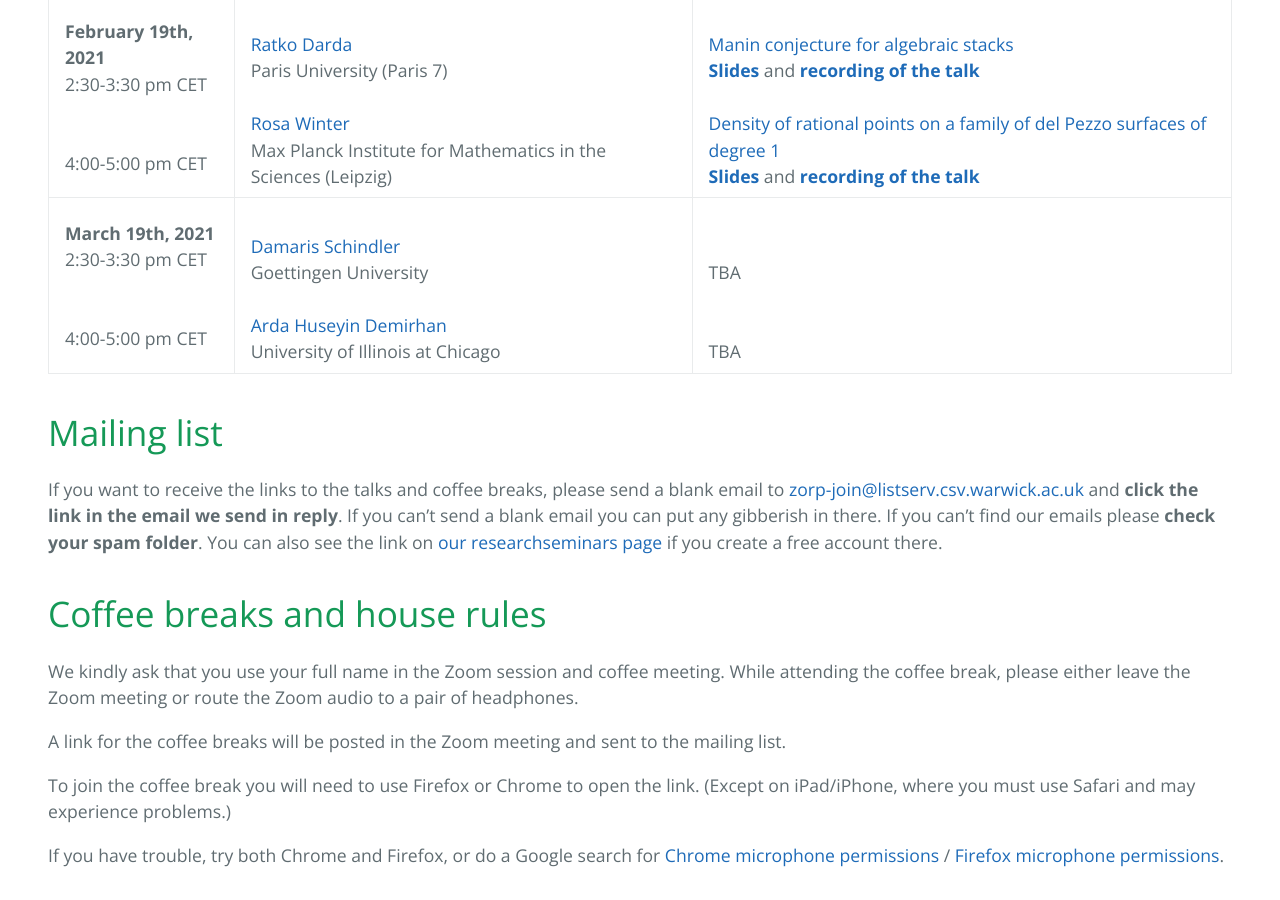
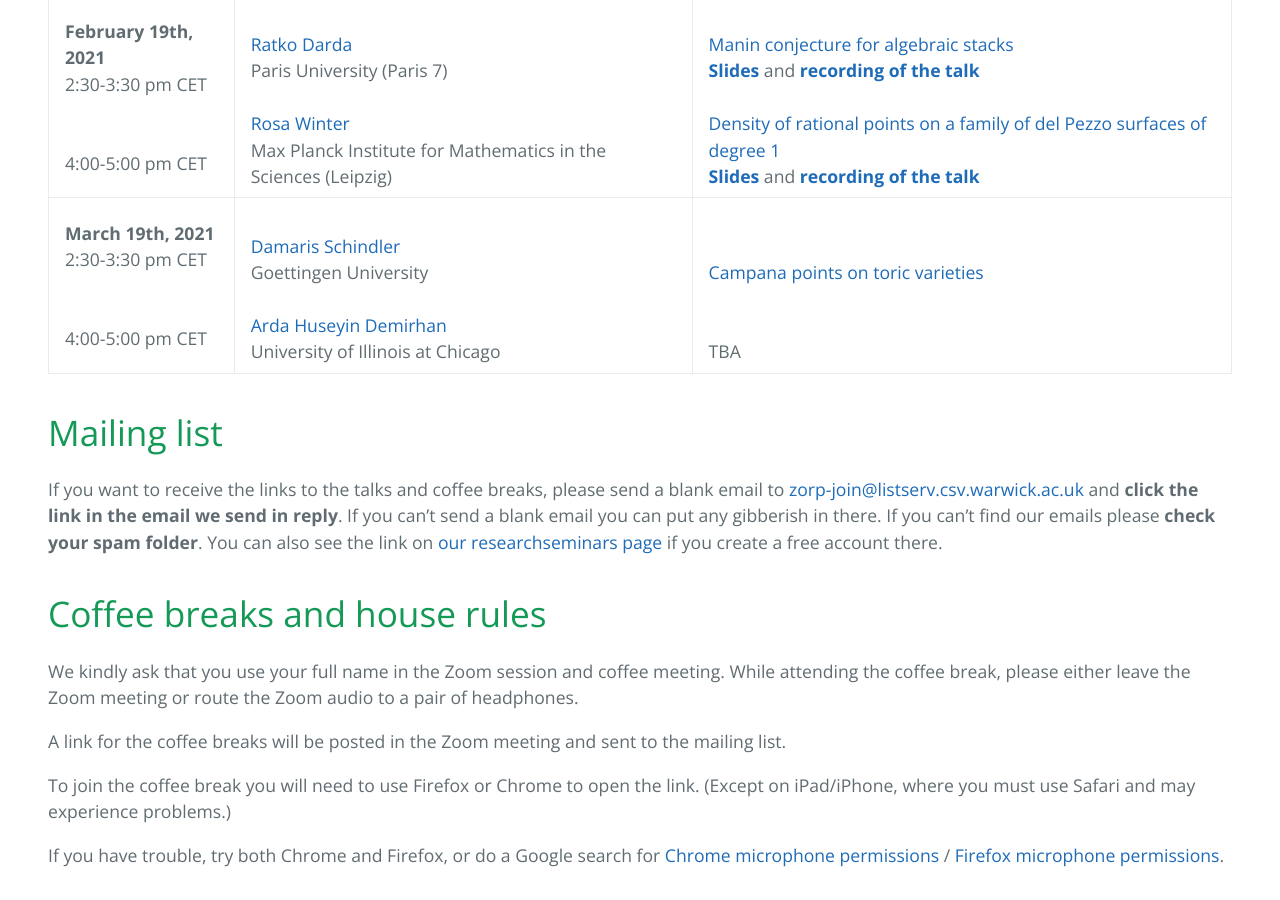
Before and after one commit to zoom-on-rational-points/zoom-on-rational-points.github.io, a Jekyll site: the page built from index.md, in a window 1280 px wide and 900 px high, scrolled down 1279 px. Built offline with Jekyll 4.4.1, drawn with Linux system fonts in a browser that asks for light colours; our own code applies the rules of GitHub Pages for plain Markdown files.

Commit message:
Update index.md

```diff
--- a/index.md
+++ b/index.md
@@ -16,7 +16,7 @@
 | **December 11th, 2020** <br>2:30-3:30 pm CET <br><br> <br> 4:00-5:00 pm CET <br>| <br><a href="https://www.imo.universite-paris-saclay.fr/~colliot/">Jean-Louis Colliot-Thélène</a> <br> CNRS and Paris-Saclay University (Orsay) <br><br>  <a href="https://www.math.wisc.edu/~ellenber/"> Jordan Ellenberg </a> <br> UW Madison| <br><a href="https://zoom-on-rational-points.github.io/abstractCT">Jumps in the rank of the Mordell-Weil group</a> / <a href="https://zoom-on-rational-points.github.io/resumeCT">Sauts du rang du groupe de Mordell-Weil</a> <br><a href="slidesCT.pdf" style="font-weight:bold">Slides</a> (in French) and <a href="https://www.youtube.com/watch?v=BMyr5qWhbhg&t=38s&ab_channel=EfthymiosSofos" style="font-weight:bold">recording of the talk</a><br><br><a href="https://zoom-on-rational-points.github.io/abstractJE">Some questions around counting rational points on stacks</a><br><a href="slidesJE.pdf" style="font-weight:bold">Slides</a> and <a href="https://www.youtube.com/watch?v=lQ9vtUhit_Y&ab_channel=EfthymiosSofos" style="font-weight:bold">recording of the talk</a>|
 | **January 15th, 2021** <br>2:30-3:30 pm CET <br><br> <br> 4:00-5:00 pm CET <br>| <br><a href ="http://www-personal.umich.edu/~ytchan/">Stephanie Chan</a> <br> University of Michigan <br><br>  <a href="http://guests.mpim-bonn.mpg.de/carlo.pagano90/"> Carlo Pagano </a> <br> University of Glasgow and Max Planck Institute for Mathematics (Bonn)| <br><a href="https://zoom-on-rational-points.github.io/abstractSC">A density of ramified primes</a><br><a href="slidesSC.pdf" style="font-weight:bold">Slides</a> and <a href="https://www.youtube.com/watch?v=NRguyZeohFU" style="font-weight:bold">recording of the talk</a><br><br><a href="https://zoom-on-rational-points.github.io/abstractCP">On the statistics of number fields, integral points and Arakelov ray class groups</a><br><a href="https://www.youtube.com/watch?v=bOaQY5jOarw&t=12s" style="font-weight:bold">Recording of the talk</a>|
 | **February 19th, 2021** <br>2:30-3:30 pm CET <br><br> <br> 4:00-5:00 pm CET <br>| <br><a href ="https://webusers.imj-prg.fr/ratko.darda">Ratko Darda</a> <br> Paris University (Paris 7) <br><br>   <a href="https://personal-homepages.mis.mpg.de/winter/">Rosa Winter</a> <br>Max Planck Institute for Mathematics in the Sciences (Leipzig) | <br><a href="https://zoom-on-rational-points.github.io/abstractRD">Manin conjecture for algebraic stacks</a><br><a href="slidesRD.pdf" style="font-weight:bold">Slides</a> and <a href="https://www.youtube.com/watch?v=ZJfP1TI6soQ" style="font-weight:bold">recording of the talk</a><br><br><a href="https://zoom-on-rational-points.github.io/abstractRW">Density of rational points on a family of del Pezzo surfaces of degree 1</a><br><a href="slidesRW.pdf" style="font-weight:bold">Slides</a> and <a href="https://www.youtube.com/watch?v=CdR8nMqoGoE" style="font-weight:bold">recording of the talk</a>|
-| **March 19th, 2021** <br>2:30-3:30 pm CET <br><br> <br> 4:00-5:00 pm CET <br> | <br><a href="https://sites.google.com/site/damarishomepage/">Damaris Schindler</a><br> Goettingen University <br><br><a href="https://sites.google.com/a/uic.edu/ardahuseyindemirhan/">Arda Huseyin Demirhan</a><br> University of Illinois at Chicago | <br><br>TBA <br><br><br> TBA|
+| **March 19th, 2021** <br>2:30-3:30 pm CET <br><br> <br> 4:00-5:00 pm CET <br> | <br><a href="https://sites.google.com/site/damarishomepage/">Damaris Schindler</a><br> Goettingen University <br><br><a href="https://sites.google.com/a/uic.edu/ardahuseyindemirhan/">Arda Huseyin Demirhan</a><br> University of Illinois at Chicago | <br><br><a href="https://zoom-on-rational-points.github.io/abstractDS">Campana points on toric varieties</a><br><br><br> TBA|
 
 
 # Mailing list
```
